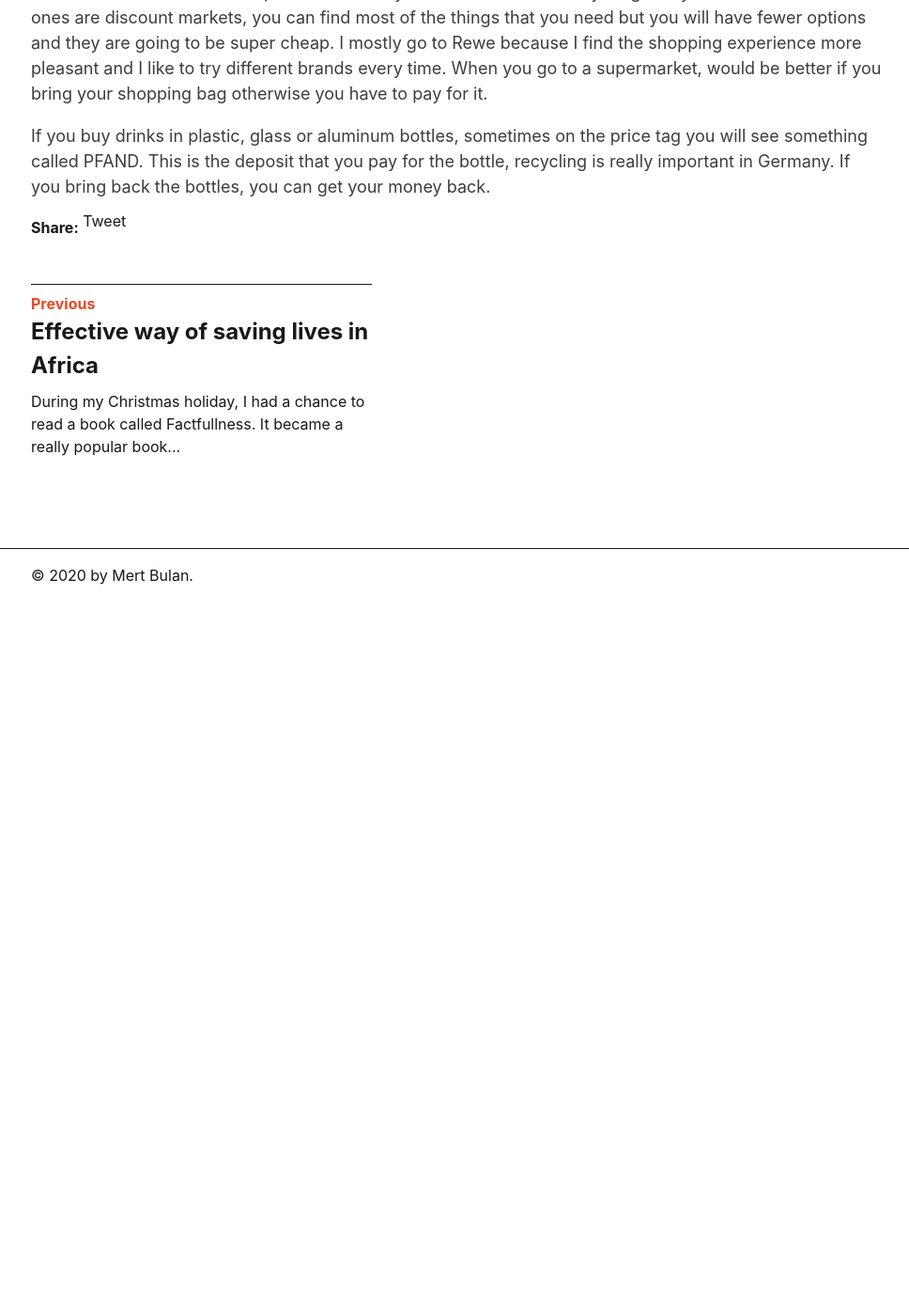
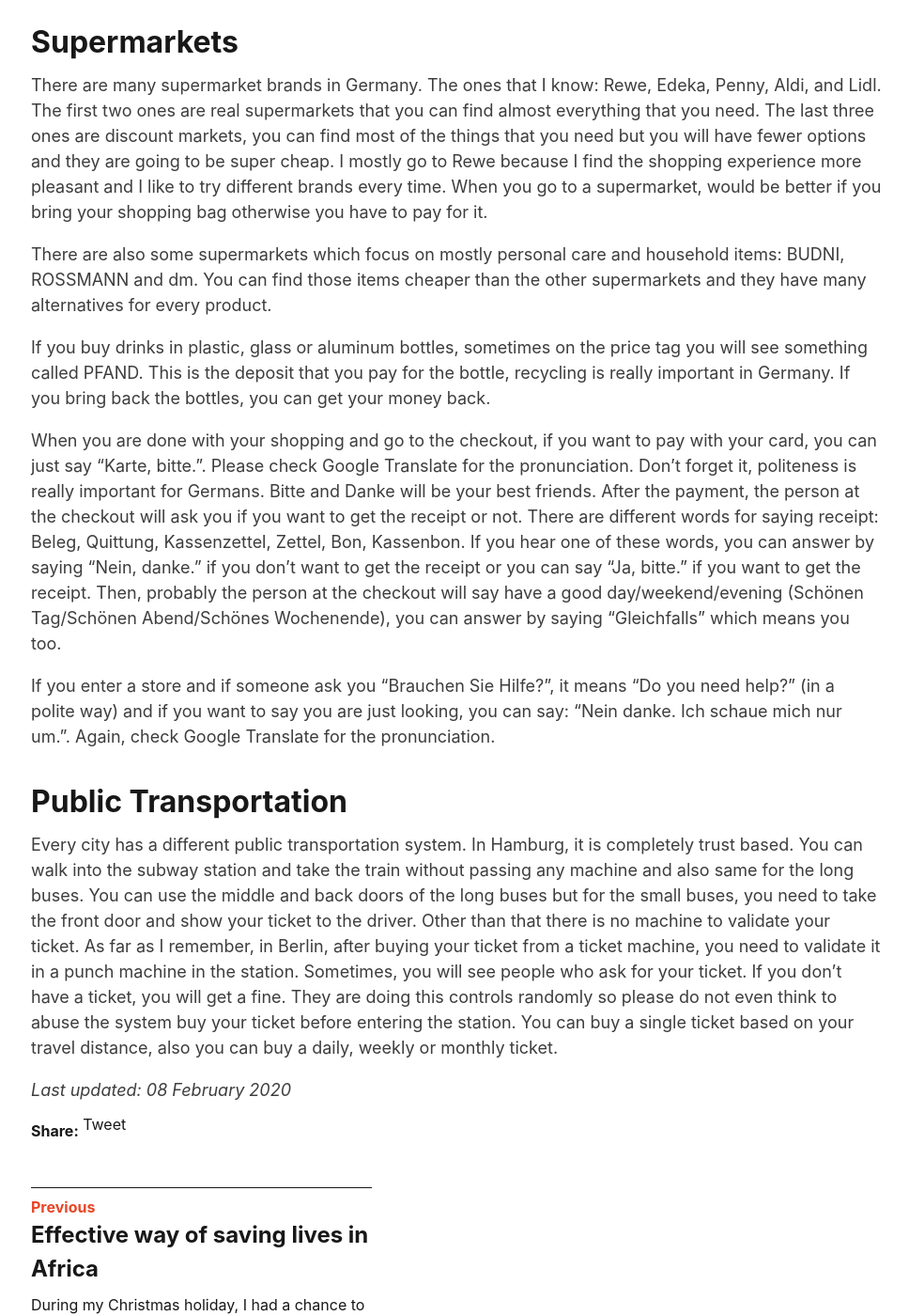
Before and after one commit to mertbulan/mertbulan.github.io, a Jekyll site: the page built from _posts/2020-01-12-moving-to-germany-things-that-you-need-to-know.md, in a window 1280 px wide and 1400 px high, scrolled down 5624 px. Shown: the whole window at 94% size, without its empty margins (63-1031 px from the left). Built offline with Jekyll 4.4.1, drawn with Linux system fonts in a browser that asks for light colours; comment, search, counter and statistics services are not loaded; before the commit the page ends 6264 px from its top, so only the background shows below that; some of the changed text lies outside the part shown.

Commit message:
update the article

```diff
--- a/_posts/2020-01-12-moving-to-germany-things-that-you-need-to-know.md
+++ b/_posts/2020-01-12-moving-to-germany-things-that-you-need-to-know.md
@@ -55,7 +55,9 @@ Since our assumption for this blog post is that you are moving to Germany first
 
 There are many websites that list flat ads but I think the most common one is [ImmobilienScout24](http://immobilienscout24.de). You can go to this website, set your filters and create an alert. I highly suggest you buy Premium account because if you have a Premium, your message to the landlords will be shown on top, you will see the ads before the basic users, you will be able to get your Schufa free and also prepare all the documents that I shared above easily with the tool on the website. If you have a relocation package, probably you can get the money back that you paid for a premium from your company. Otherwise, you can deduct it from your taxes. IF you are planning to live in a shared flat, you can use [WG-Gesucht](http://wg-gesucht.de).
 
-Once you find a flat which fits your requirements, you should send a message as soon as possible for asking for an appointment. If you are going to live in a big city, the competition will be really high so you have to be fast. In the message, would be really helpful if you can introduce yourself shortly. If you have luck, you will get an appointment. Don't surprise if you see more than 20 people when you go for visiting the flat. (you can't rent a flat without visiting, that's the law) If you like the flat, you give your papers then the landlord selects one tenant from the people who gave their papers.
+Once you find a flat which fits your requirements, you should send a message as soon as possible for asking for an appointment. If you are going to live in a big city, the competition will be really high so you have to be fast. In the message, would be really helpful if you can introduce yourself shortly. If you have luck, you will get an appointment. Don't surprise if you see more than 20 people when you go for visiting the flat. (you can't rent a flat without visiting, that's the law) If you like the flat, you give your papers then the landlord selects one tenant from the people who gave their papers. Do not send any money to your potential landlord without getting your signed contract.
+
+Once you have your signed contract, do not forget to buy a household insurance. I am using [ONE Insurance](https://www.one-insurance.com/de/en/) since they have English support. You can also buy a liability insurance from them, if you live in Germany you should definitely have these two insurances. I pay around 5€ per month for both.
 
 ## Garbage separation
 
@@ -69,4 +71,17 @@ In Germany, you can not make noise between 22:00 and 07:00 and all day on Sunday
 
 There are many supermarket brands in Germany. The ones that I know: Rewe, Edeka, Penny, Aldi, and Lidl. The first two ones are real supermarkets that you can find almost everything that you need. The last three ones are discount markets, you can find most of the things that you need but you will have fewer options and they are going to be super cheap. I mostly go to Rewe because I find the shopping experience more pleasant and I like to try different brands every time. When you go to a supermarket, would be better if you bring your shopping bag otherwise you have to pay for it.
 
+There are also some supermarkets which focus on mostly personal care and household items: BUDNI, ROSSMANN and dm. You can find those items cheaper than the other supermarkets and they have many alternatives for every product.
+
 If you buy drinks in plastic, glass or aluminum bottles, sometimes on the price tag you will see something called PFAND. This is the deposit that you pay for the bottle, recycling is really important in Germany. If you bring back the bottles, you can get your money back.
+
+When you are done with your shopping and go to the checkout, if you want to pay with your card, you can just say "Karte, bitte.". Please check Google Translate for the pronunciation. Don't forget it, politeness is really important for Germans. Bitte and Danke will be your best friends. After the payment, the person at the checkout will ask you if you want to get the receipt or not. There are different words for saying receipt: Beleg, Quittung, Kassenzettel, Zettel, Bon, Kassenbon. If you hear one of these words, you can answer by saying "Nein, danke." if you don't want to get the receipt or you can say "Ja, bitte." if you want to get the receipt. Then, probably the person at the checkout will say have a good day/weekend/evening (Schönen Tag/Schönen Abend/Schönes Wochenende), you can answer by saying "Gleichfalls" which means you too.
+
+If you enter a store and if someone ask you "Brauchen Sie Hilfe?", it means "Do you need help?" (in a polite way) and if you want to say you are just looking, you can say: "Nein danke. Ich schaue mich nur um.". Again, check Google Translate for the pronunciation.
+
+## Public Transportation
+
+Every city has a different public transportation system. In Hamburg, it is completely trust based. You can walk into the subway station and take the train without passing any machine and also same for the long buses. You can use the middle and back doors of the long buses but for the small buses, you need to take the front door and show your ticket to the driver. Other than that there is no machine to validate your ticket. As far as I remember, in Berlin, after buying your ticket from a ticket machine, you need to validate it in a punch machine in the station. Sometimes, you will see people who ask for your ticket. If you don't have a ticket, you will get a fine. They are doing this controls randomly so please do not even think to abuse the system buy your ticket before entering the station. You can buy a single ticket based on your travel distance, also you can buy a daily, weekly or monthly ticket.
+
+
+*Last updated: 08 February 2020*
```
